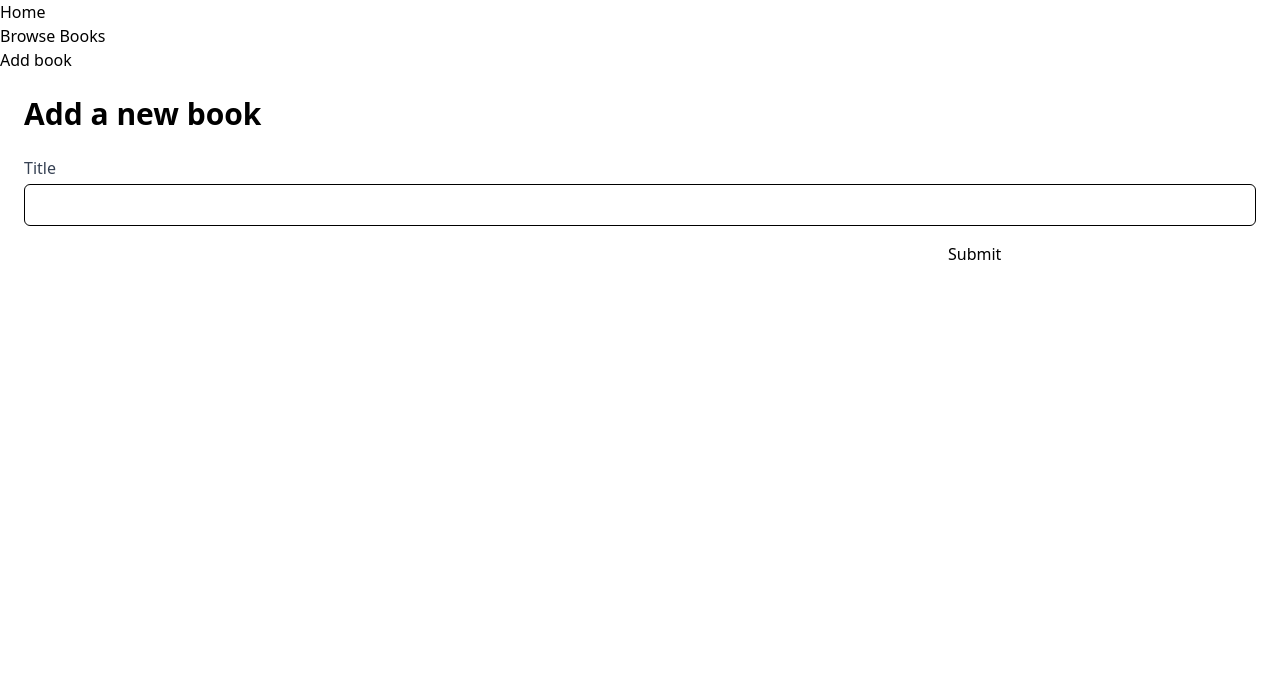
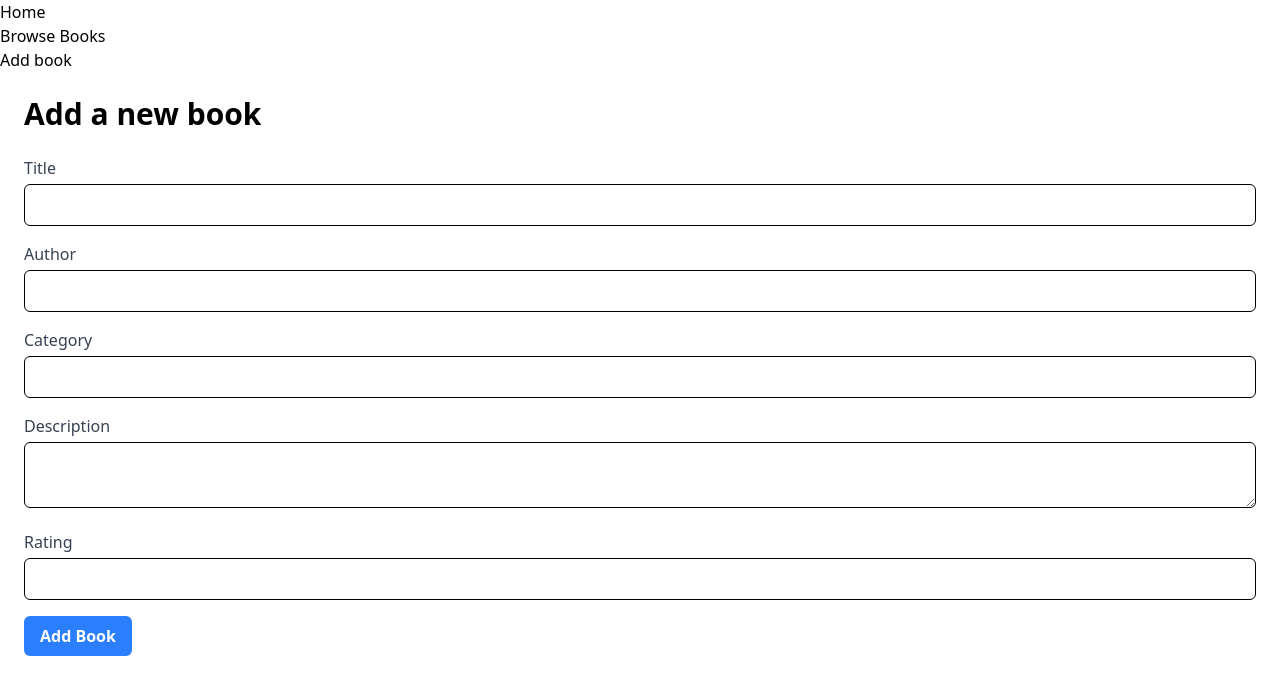
Before and after one commit to Karan-666/library-system-react, a React (Vite) app: page /add in a window 1280 px wide. Shown: the top 694 px of the page. Built offline with nearby package versions, Linux system fonts and the light colour scheme.

Commit message:
feat: added add book page with all input fields and buttons

```diff
--- a/src/components/AddBook.jsx
+++ b/src/components/AddBook.jsx
@@ -1,12 +1,46 @@
-import React from "react";
+import React, { useState } from "react";
 
 function AddBook() {
+
+  const [formData, setFormData] = useState({
+    title: '',
+    author: '',
+    category: '',
+    description: '',
+    rating: '',
+  });
+
+  function handleChange(event){
+
+    // destructure target to get current id and value
+    const {id , value} = event.target;
+
+    //since its async, we get previous data
+    setFormData(prevFormData=> ({...prevFormData, [id]:value}));
+    // above code is like setFormData({ ...formData, title: event.target.value });
+    // so instead of making handchange function for each form element, we did it one go.
+  }
+
+  function handleSubmit(event){
+    // when we clicks the "Add Book" button,
+    // the form will try to submit and reload the page.
+    // below code will prevent this defualt behavior
+    event.preventDefault();
+
+    console.log("form data submitted:",formData);
+  }
+
   return (
     <div className="container mx-auto p-6">
       <h1 className="text-3xl font-bold mb-6">Add a new book</h1>
-      <form>
+      {/* Handing on click of submit button action on form tak by handleSubmit */}
+      {/* <Form> is designed to handle submission */}
+      <form onSubmit={handleSubmit}>
         <div className="mb-4">
           {/* title */}
+          {/* Label to show what the input field is for */}
+          {/* htmlFor is a special attribute that connects a label to an input field.
+          htmlFor value must match the id of the <input> tag. */}
           <label
             htmlFor="title"
             className="block text-gray-700 font-medium mb-1"
@@ -16,19 +50,79 @@ function AddBook() {
           <input
             type="text"
             id="title"
+            value={formData.title}
+            onChange={handleChange}
             className="border rounded-md w-full p-2"
           />
         </div>
         {/* author */}
-        <input type="text" />
+        <div className="mb-4">
+          <label
+            htmlFor="author"
+            className="block text-gray-700 font-medium mb-1"
+          >
+            Author
+          </label>
+          <input
+            type="text"
+            id="author"
+            value={formData.author}
+            onChange={handleChange}
+            className="border rounded-md w-full p-2"
+          />
+        </div>
         {/* category */}
-        <input type="text" />
+        <div className="mb-4">
+          <label
+            htmlFor="category"
+            className="block text-gray-700 font-medium mb-1"
+          >
+            Category
+          </label>
+          <input
+            type="text"
+            id="category"
+            value={formData.category}
+            onChange={handleChange}
+            className="border rounded-md w-full p-2"
+          />
+        </div>
         {/* description */}
-        <input type="text" />
+        <div className="mb-4">
+          <label
+            htmlFor="description"
+            className="block text-gray-700 font-medium mb-1"
+          >
+            Description
+          </label>
+          <textarea
+            id="description"
+            value={formData.description}
+            onChange={handleChange}
+            className="border rounded-md w-full p-2"
+          />
+        </div>
         {/* rating */}
-        <input type="text" />
+        <div className="mb-4">
+          <label
+            htmlFor="rating"
+            className="block text-gray-700 font-medium mb-1"
+          >
+            Rating
+          </label>
+          <input
+            type="number"
+            id="rating"
+            // rating validation
+            min="1" max="5" step="0.1"
+            value={formData.rating}
+            onChange={handleChange}
+            className="border rounded-md w-full p-2"
+          />
+        </div>
         {/* Submit button */}
-        <button>Submit</button>
+        <button type="submit" className="bg-blue-500 text-white font-bold py-2 px-4 rounded-md hover:bg-blue-600">
+          Add Book</button>
       </form>
     </div>
   );
```
